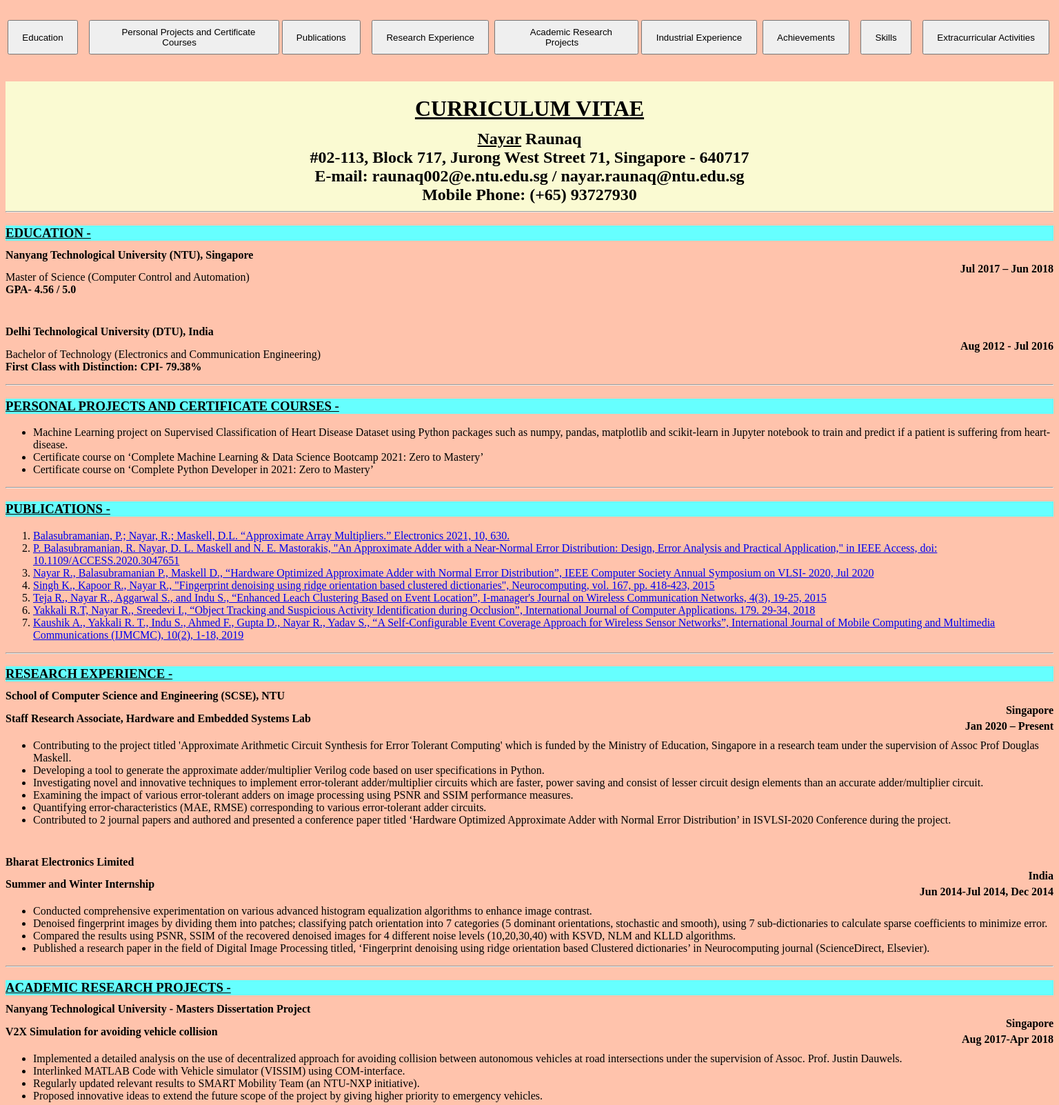
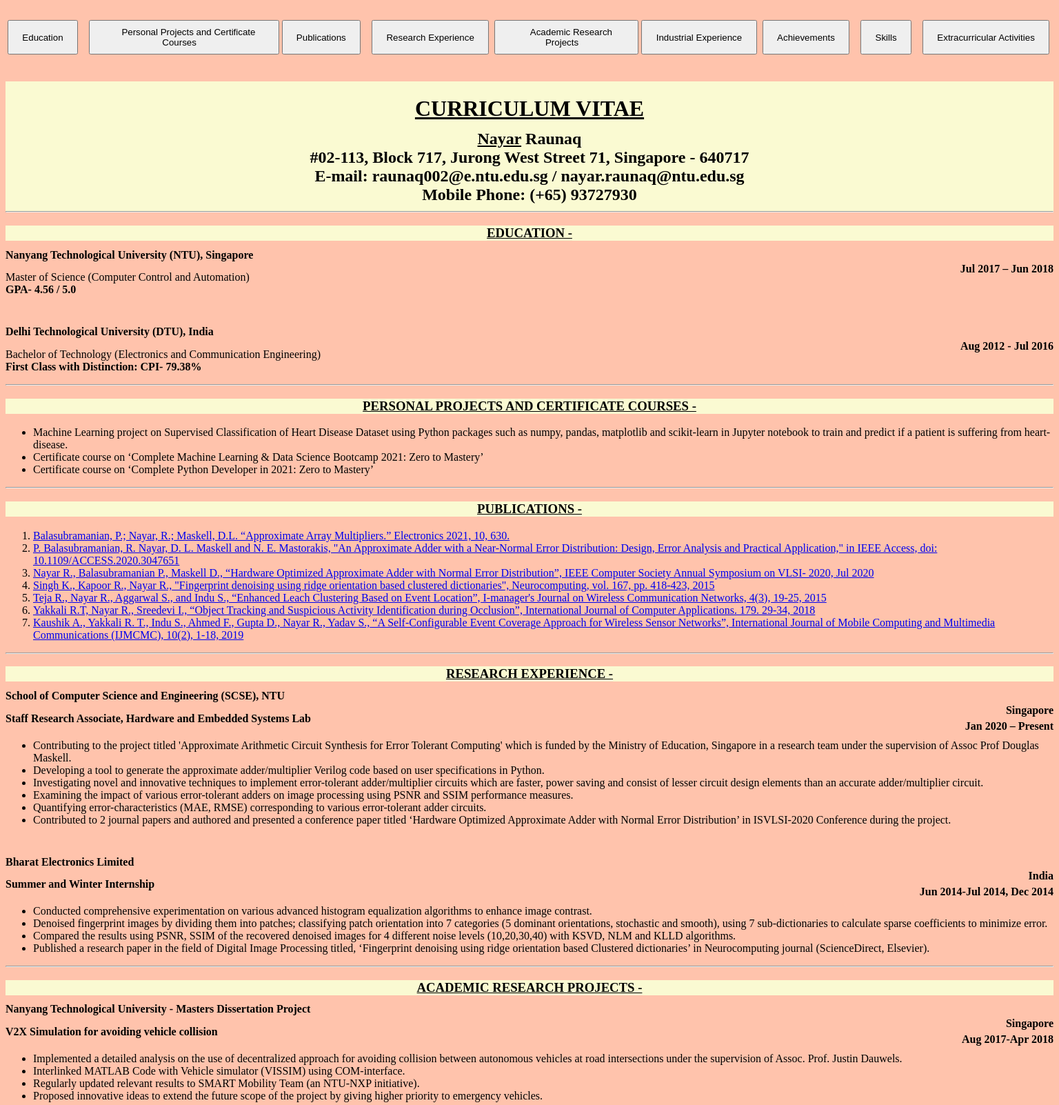
Before and after one commit to raunaqnayar/resume, a Flask app: page / in a window 1536 px wide. Shown: the top 1602 px of the page at 69% size. Run offline with Flask 2, Linux system fonts and the light colour scheme.

Commit message:
background color change + center align

```diff
--- a/static/style.css
+++ b/static/style.css
@@ -17,7 +17,8 @@ div.nav_bar{
 }
 
 h3.subsection{
-    background-color: rgb(102,255,255)
+    background-color: lightgoldenrodyellow;
+    text-align: center;
 }
 
 div.head{
@@ -69,7 +70,8 @@ div.nav_bar{
 }
 
 h3.subsection{
-    background-color: rgb(102,255,255)
+    background-color: lightgoldenrodyellow;
+    text-align: center;
 }
 div.head{
     background-color: lightgoldenrodyellow;
```
